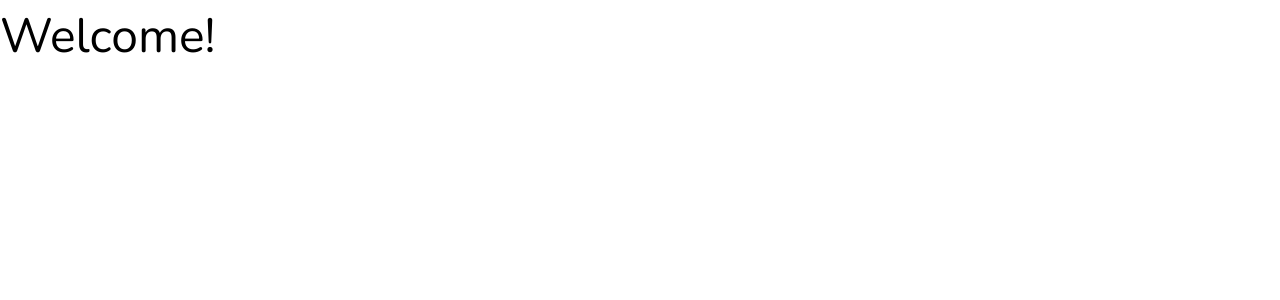
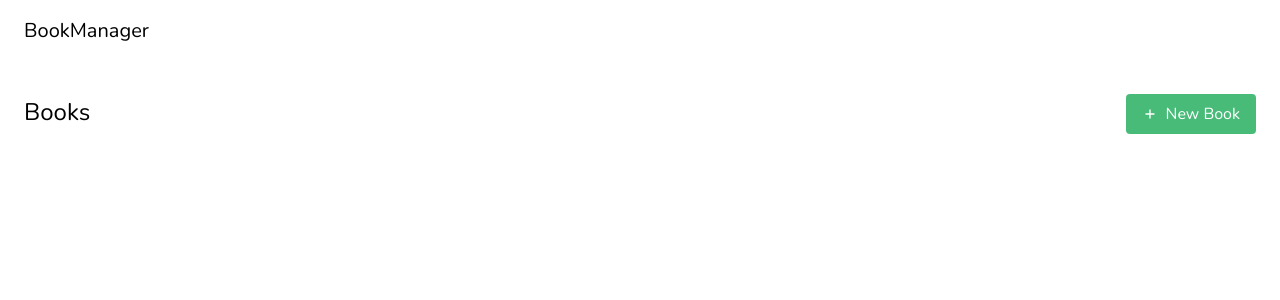
Before and after one commit to gabrielgs/book-manager, a Vue app in the folder book-manager-front/: page / in a window 1280 px wide. Shown: the top 300 px of the page. Built offline with nearby package versions, Linux system fonts and the light colour scheme.

Commit message:
Create MainHeader component and add struture

```diff
--- /dev/null
+++ b/book-manager-front/src/components/Header.vue
@@ -0,0 +1,11 @@
+<template>
+  <header class="flex py-4 px-6">
+    <span class="text-xl">BookManager</span>
+  </header>
+</template>
+
+<script>
+export default {
+  name: "Header"
+};
+</script>
--- /dev/null
+++ b/book-manager-front/src/components/Main.vue
@@ -0,0 +1,16 @@
+<template>
+  <main>
+    <MainHeader />
+  </main>
+</template>
+
+<script>
+import MainHeader from "@/components/MainHeader";
+
+export default {
+  name: "Main",
+  components: {
+    MainHeader
+  }
+};
+</script>
--- /dev/null
+++ b/book-manager-front/src/components/MainHeader.vue
@@ -0,0 +1,30 @@
+<template>
+  <header class="flex justify-between align-middle py-8 px-6">
+    <h1 class="text-2xl">Books</h1>
+    <button
+      class="transition duration-300 ease-in-out button bg-green-500 hover:bg-green-600 rounded inline-flex items-center py-2 px-4 text-white"
+    >
+      <svg
+        class="w-4 h-4 mr-2"
+        xmlns="http://www.w3.org/2000/svg"
+        fill="none"
+        viewBox="0 0 24 24"
+        stroke="currentColor"
+      >
+        <path
+          stroke-linecap="round"
+          stroke-linejoin="round"
+          stroke-width="2"
+          d="M12 6v6m0 0v6m0-6h6m-6 0H6"
+        />
+      </svg>
+      <span>New Book</span>
+    </button>
+  </header>
+</template>
+
+<script>
+export default {
+  name: "MainHeader"
+};
+</script>
--- a/book-manager-front/src/views/Home.vue
+++ b/book-manager-front/src/views/Home.vue
@@ -1,11 +1,19 @@
 <template>
-  <div class="home">
-    <h1 class="text-5xl">Welcome!</h1>
+  <div>
+    <Header />
+    <Main />
   </div>
 </template>
 
 <script>
+import Header from "@/components/Header";
+import Main from "@/components/Main";
+
 export default {
-  name: "Home"
+  name: "Home",
+  components: {
+    Header,
+    Main
+  }
 };
 </script>
```
